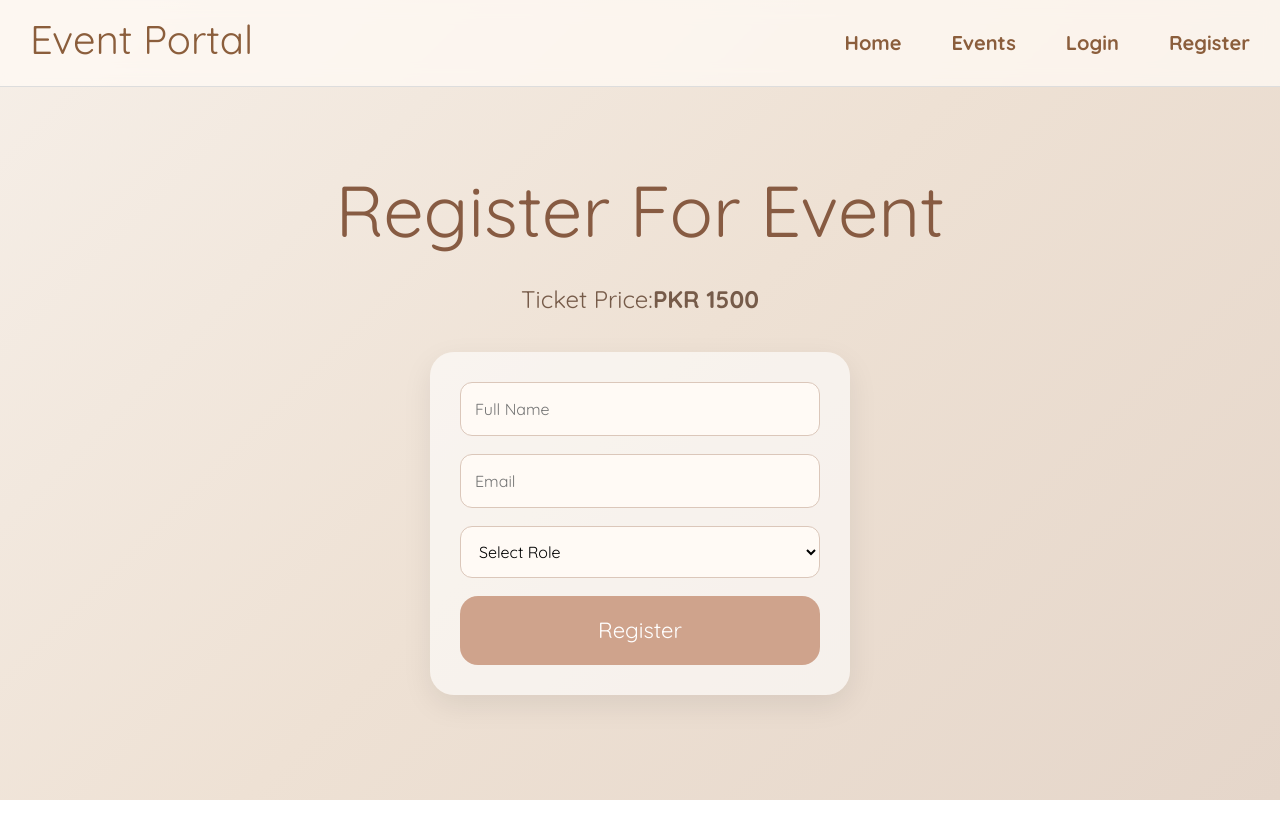
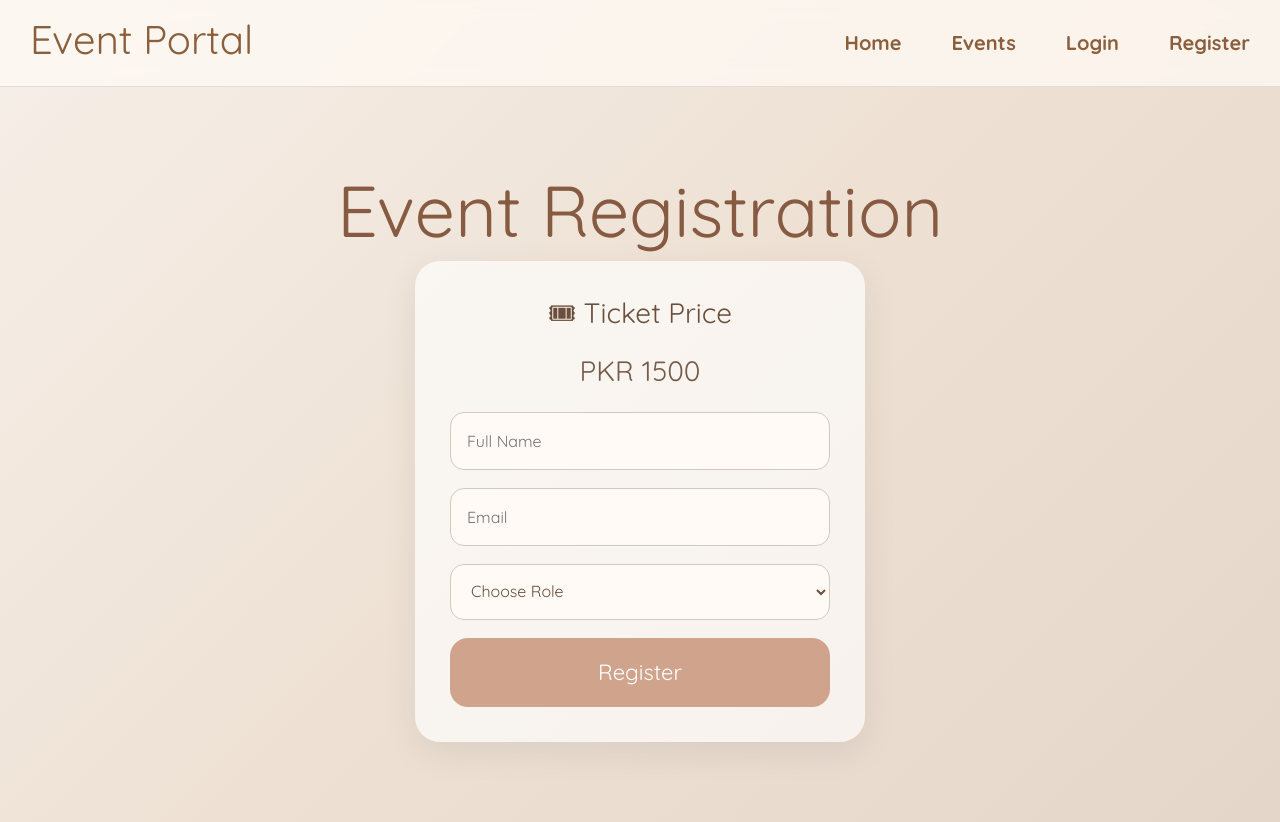
Before and after one commit to zainabiftikhar00/SRS-Project-Group-05-EventRegistration-ManagementPortal., a React (Vite) app: page /register in a window 1280 px wide. Before the commit the page ends 800 px from the top, so only its background shows below. Built offline with nearby package versions, Linux system fonts and the light colour scheme.

Commit message:
Added role and ticket price

```diff
--- a/src/index.css
+++ b/src/index.css
@@ -183,3 +183,58 @@ box-shadow:
 transform:translateY(-5px);
 
 }
+.register-card{
+
+width:450px;
+
+max-width:90%;
+
+background:
+rgba(255,255,255,.65);
+
+padding:35px;
+
+border-radius:25px;
+
+box-shadow:
+0 10px 35px rgba(0,0,0,.08);
+
+}
+
+.register-form{
+
+display:flex;
+
+flex-direction:column;
+
+gap:18px;
+
+}
+
+.register-form input,
+.register-form select{
+
+padding:16px;
+
+border-radius:14px;
+
+border:
+1px solid #dac7bb;
+
+background:#fffaf6;
+
+font-size:16px;
+
+color:#6b4f3c;
+
+}
+
+.register-form input:focus,
+.register-form select:focus{
+
+outline:none;
+
+border:
+1px solid #c89f94;
+
+}
--- a/src/pages/Register.jsx
+++ b/src/pages/Register.jsx
@@ -2,19 +2,17 @@ import { useState } from "react";
 
 function Register() {
 
-const [registered, setRegistered] =
-useState(false);
+const [registered,setRegistered]=useState(false);
 
-const [role, setRole] =
-useState("");
+const [role,setRole]=useState("");
 
-function handleSubmit(e){
+const handleSubmit=(e)=>{
 
 e.preventDefault();
 
 setRegistered(true);
 
-}
+};
 
 if(registered){
 
@@ -27,16 +25,35 @@ Registration Successful 🎉
 </h1>
 
 <p>
-Thank you for registering.
+Your seat has been reserved.
+</p>
+
+<div
+className="register-card"
+>
+
+<p>
+
+Role:
+<strong>
+{" "}
+{role}
+</strong>
+
 </p>
 
 <p>
-Role:
-{" "}
+
+Ticket:
 <strong>
-{role}
+
+ PKR 1500
+
 </strong>
+
 </p>
+
+</div>
 
 </div>
 
@@ -49,115 +66,75 @@ return(
 <div className="hero">
 
 <h1>
-Register For Event
+Event Registration
 </h1>
 
-<p>
-Ticket Price:
-<strong>
- PKR 1500
-</strong>
+<div className="register-card">
+
+<h3>
+
+🎟 Ticket Price
+
+</h3>
+
+<p
+style={{
+fontSize:"28px",
+marginBottom:"20px"
+}}
+>
+
+PKR 1500
+
 </p>
 
 <form
-
 onSubmit={handleSubmit}
-
-style={{
-
-display:"flex",
-
-flexDirection:"column",
-
-gap:"18px",
-
-width:"420px",
-
-background:
-"rgba(255,255,255,.6)",
-
-padding:"30px",
-
-borderRadius:"24px",
-
-boxShadow:
-"0 10px 30px rgba(0,0,0,.08)"
-
-}}
-
+className="register-form"
 >
 
 <input
-
 type="text"
-
 placeholder="Full Name"
-
 required
-
-style={inputStyle}
-
 />
 
 <input
-
 type="email"
-
 placeholder="Email"
-
 required
-
-style={inputStyle}
-
 />
 
 <select
-
 required
-
 value={role}
-
 onChange={
 (e)=>
 setRole(e.target.value)
 }
-
-style={inputStyle}
-
 >
 
 <option value="">
-
-Select Role
-
+Choose Role
 </option>
 
-<option>
-
+<option value="Participant">
 Participant
-
 </option>
 
-<option>
-
+<option value="Volunteer">
 Volunteer
-
 </option>
 
-<option>
-
+<option value="Organizer">
 Organizer
-
 </option>
 
 </select>
 
 <button
-
 type="submit"
-
 className="explore-btn"
-
 >
 
 Register
@@ -168,23 +145,10 @@ Register
 
 </div>
 
+</div>
+
 );
 
 }
 
-const inputStyle={
-
-padding:"14px",
-
-borderRadius:"12px",
-
-border:
-"1px solid #dbc7ba",
-
-background:"#fffaf5",
-
-fontSize:"16px"
-
-};
-
 export default Register;
```
